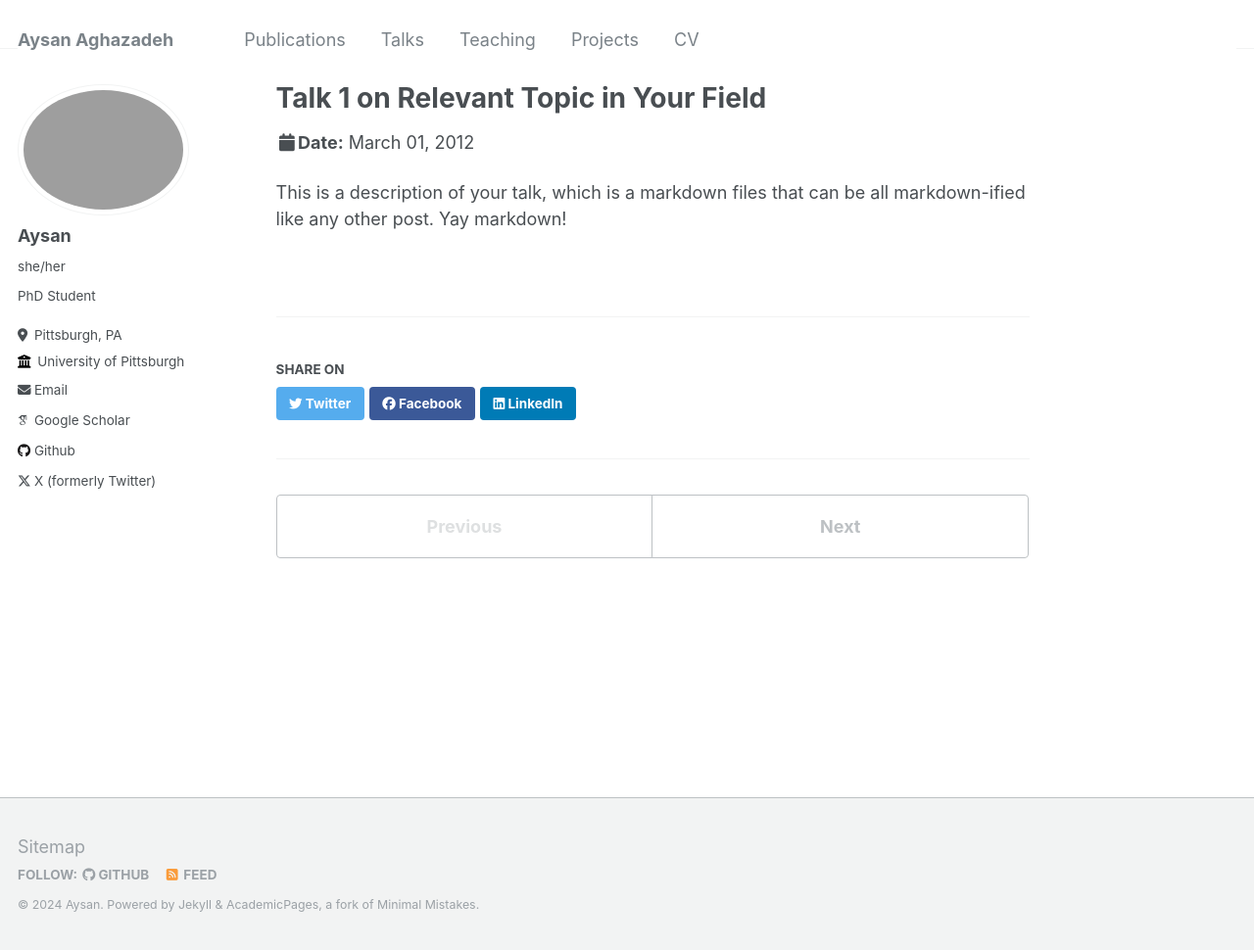
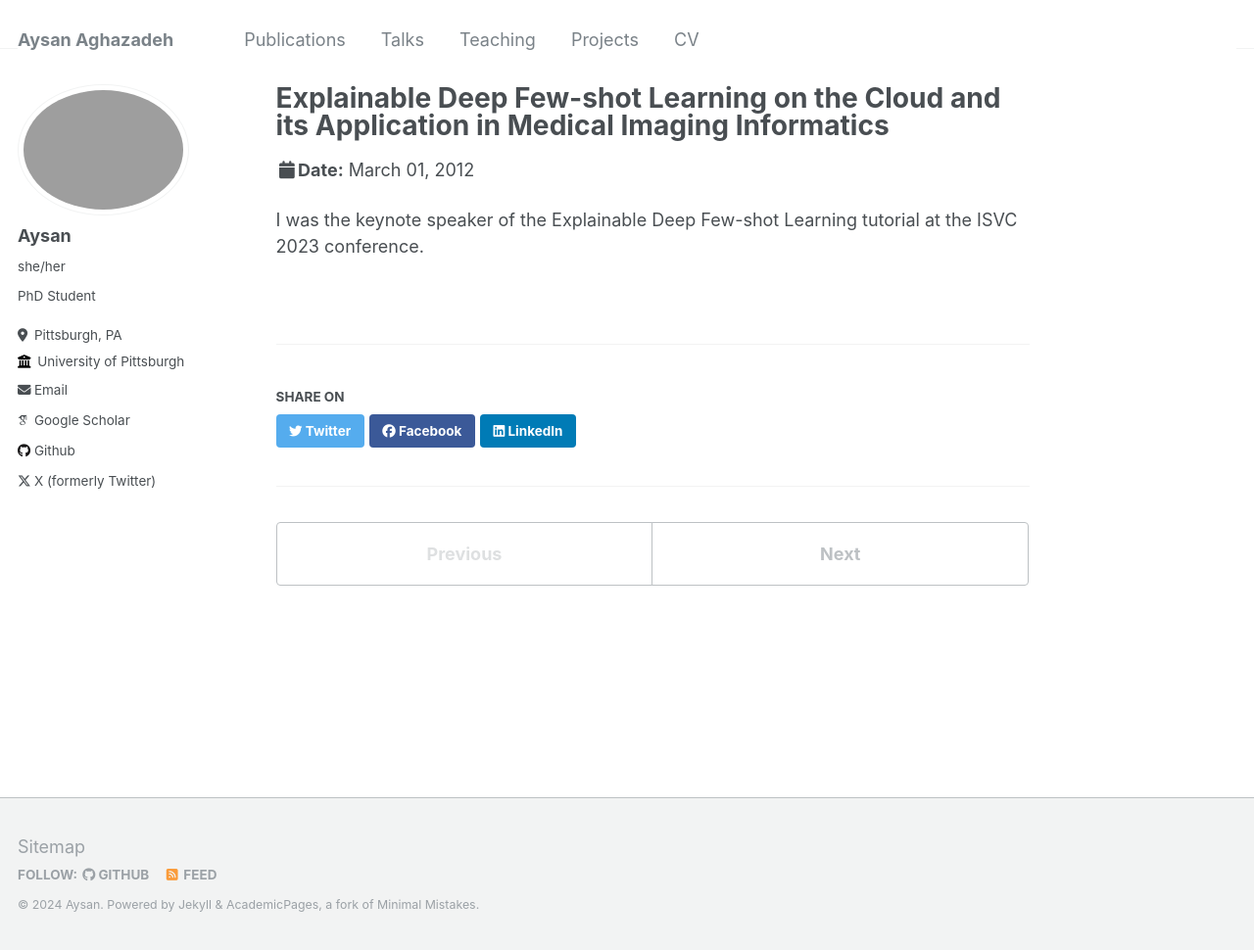
Before and after one commit to aysanaghazadeh/aysanaghazadeh.github.io, a Jekyll site: the page built from _talks/2012-03-01-talk-1.md, in a window 1280 px wide and 970 px high. Shown: the whole window at 98% size. Built offline with Jekyll 4.4.1, drawn with Linux system fonts in a browser that asks for light colours; some web fonts are replaced.

Commit message:
Update 2012-03-01-talk-1.md

```diff
--- a/_talks/2012-03-01-talk-1.md
+++ b/_talks/2012-03-01-talk-1.md
@@ -1,11 +1,11 @@
 ---
-title: "Talk 1 on Relevant Topic in Your Field"
+title: "Explainable Deep Few-shot Learning on the Cloud and its Application in Medical Imaging Informatics"
 collection: talks
 type: "Talk"
 permalink: /talks/2012-03-01-talk-1
-venue: "UC San Francisco, Department of Testing"
+venue: "18th International Symposium on Visual Computing"
 date: 2012-03-01
-location: "San Francisco, California"
+location: "Lake Tahoe, NV"
 ---
 
-This is a description of your talk, which is a markdown files that can be all markdown-ified like any other post. Yay markdown!
+I was the keynote speaker of the Explainable Deep Few-shot Learning tutorial at the ISVC 2023 conference.
```
